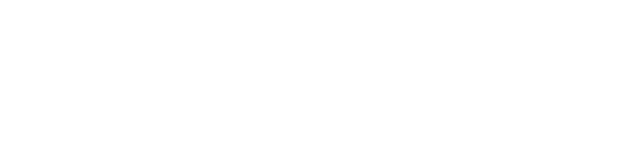
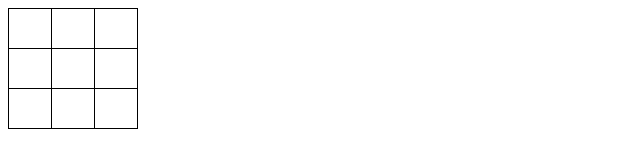
Before and after one commit to ukyungsohn/repos, a plain HTML site: page app/zerocho/9.tictactoe/tictactoe.html in a window 1280 px wide. Shown: the whole page, without its empty margins (0-640 px from the left). Drawn offline with Linux system fonts and the light colour scheme.

Commit message:
제로초 > 9-2 틱택토

```diff
--- a/app/zerocho/9.tictactoe/tictactoe.html
+++ b/app/zerocho/9.tictactoe/tictactoe.html
@@ -1,7 +1,7 @@
 <head>
 <meta charset="utf-8" />
 <title>틱택토</title>
-</head>
+
 <style>
     table {
         border-collapse: collapse;
@@ -14,3 +14,51 @@
         text-align: center;
     }
 </style>
+</head>
+<body>
+<script>
+    let turn = 'O';
+    const data = [];
+    const $table = document.createElement('table');
+    document.body.append($table);
+    for (let i = 0; i < 3; ++i) {
+        data.push([]);
+    }
+    for (let i = 0; i < 3; ++i) {
+        const $tr = document.createElement('tr');
+
+        for (let j = 0; j < 3; ++j) {
+            const $td = document.createElement('td');
+            $td.addEventListener('click', (event) => {
+                //칸에 글자가 있나?
+                //칸에 글자O가 있는데 클릭하면 X덮어쓰기가 되지 않아야하고
+                //                          X의 turn에서 O의 turn으로 바뀌지 않아야한다.
+                //없다.
+                /*
+                if (!event.target.textContent) {
+                    event.target.textContent = turn;
+                    if (turn === 'X') {
+                        turn = 'O';
+                    } else if (turn === 'O') {
+                        turn = 'X';
+                    }
+                }
+                */
+                if (event.target.textContent) return;
+                event.target.textContent = turn;
+                if (turn === 'X') {
+                    turn = 'O';
+                } else if (turn === 'O') {
+                    turn = 'X';
+                }
+                //승부 확인
+
+
+
+            });
+            $tr.append($td);
+        }
+        $table.append($tr);
+    }
+</script>
+</body>
```
